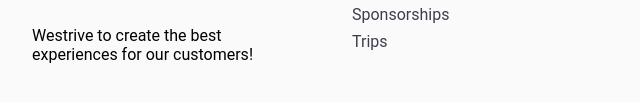
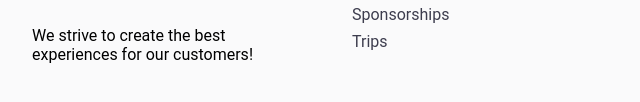
Before and after one commit to ArunabSingh/EXPLORE_GraphQL, a Gatsby site: page /page-2 in a window 1280 px wide. Shown: the part 334-436 px from the top of the page, 0-640 px from the left. Built offline with nearby package versions, Linux system fonts and the light colour scheme; Gatsby itself is replaced by a stand-in of ours.

Commit message:
Adding small change

```diff
--- a/src/components/Footer.js
+++ b/src/components/Footer.js
@@ -8,7 +8,7 @@ const Footer = () => {
       <FtLinksWrapper>
         <FtDesc>
           <h1>EXPLOREE TRAVEL</h1>
-          <p>Westrive to create the best experiences for our customers!</p>
+          <p>We strive to create the best experiences for our customers!</p>
         </FtDesc>
         <FtLinkItems>
           <FtLinkTitle>Contact Us</FtLinkTitle>
```
